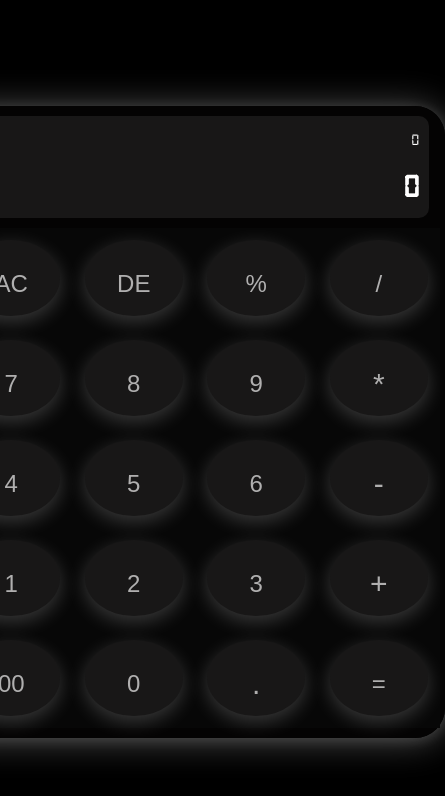
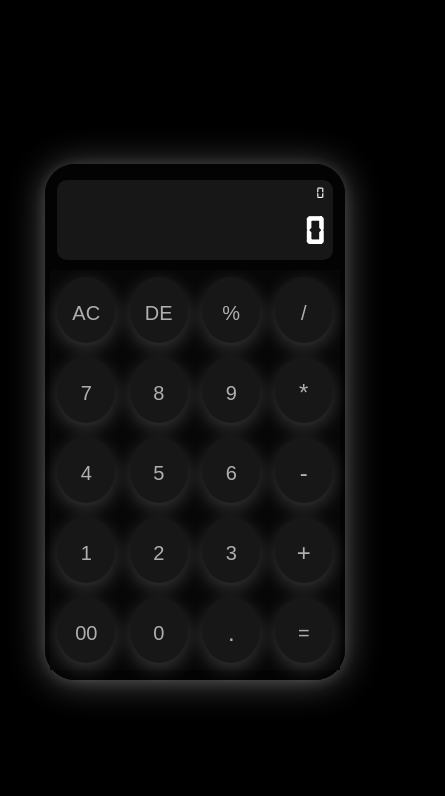
Before and after one commit to chaitanyaraj75/The-calculator, a plain HTML site: page index.html in a window 390 px wide. Shown: the whole page, 445 px wide, since content can reach past the window. Drawn offline with Linux system fonts and the light colour scheme.

Commit message:
For mobile screen trial

```diff
--- a/styles.css
+++ b/styles.css
@@ -22,6 +22,7 @@ body{
     transform: translate(-50%,-50%);
     border-radius: 30px;
     box-shadow: rgba(255, 255, 255, 0.12) 0px 2px 14px 0px, rgba(255, 255, 255, 0.32) 0px 2px 36px 0px;
+    cursor: default;
 }
 .screen{
     position: relative;
@@ -96,6 +97,71 @@ button:hover{
     to {box-shadow: rgba(255, 255, 255, 0.09) 0px 3px 12px;}
   }
 
-/* @media (max-width:600px) {
+@media (max-width:600px) {
+    .calculator{
+        /* border: 5px solid; */
+        background-color: rgba(5, 4, 4, 0.91);
+        height: auto;
+        width: 300px;
+        position: absolute;
+        top: 50%;
+        left: 50%;
+        transform: translate(-50%,-50%);
+        border-radius: 30px;
+        box-shadow: rgba(255, 255, 255, 0.12) 0px 2px 14px 0px, rgba(255, 255, 255, 0.32) 0px 2px 36px 0px;
+    }
+    .screen{
+        position: relative;
+        height: 80px;
+        /* background-color: rgb(24, 23, 23); */
+        /* background-color: blue; */
+        margin: 2px 12px;
+        padding: 0px 3%;
+        border-radius: 10px;
+        text-align: right;
+        font-family: 'Digital', Arial;
 
-} */
+    }
+    .upscreen{
+        position: relative;
+        top: 7%;
+        /* font-size: 28px; */
+        /* padding: 1px; */
+        height: 8px;
+        /* background-color: beige; */
+    }
+    .mainscreen{
+        /* background-color: aliceblue; */
+        /* padding-top: 3%; */
+        height: fit-content;
+        font-size: 20px;
+    }
+
+    .buttons{
+        background-color: rgb(7, 7, 7);
+        position: relative;
+        height: 400px;
+        margin: 10px 5px;
+        display: grid;
+        grid-template-rows: 1fr 1fr 1fr 1fr 1fr;
+        grid-template-columns: 1fr 1fr 1fr 1fr;
+    }
+
+    button{
+        border-radius: 50%;
+        margin: 10%;
+        border-style: none;
+        background-color: rgb(24, 23, 23);
+        box-shadow: rgba(255, 255, 255, 0.2) 0px 6px 20px 0px;
+        transition: all 0.15s;
+        color: rgba(255, 255, 255, 0.657);
+        font-size: 20px;
+        padding-top: 10%;
+        text-align: center;
+        cursor: pointer;
+        outline-style: none;
+    }
+    .small{
+        font-size: 24px;
+    }
+}
```
